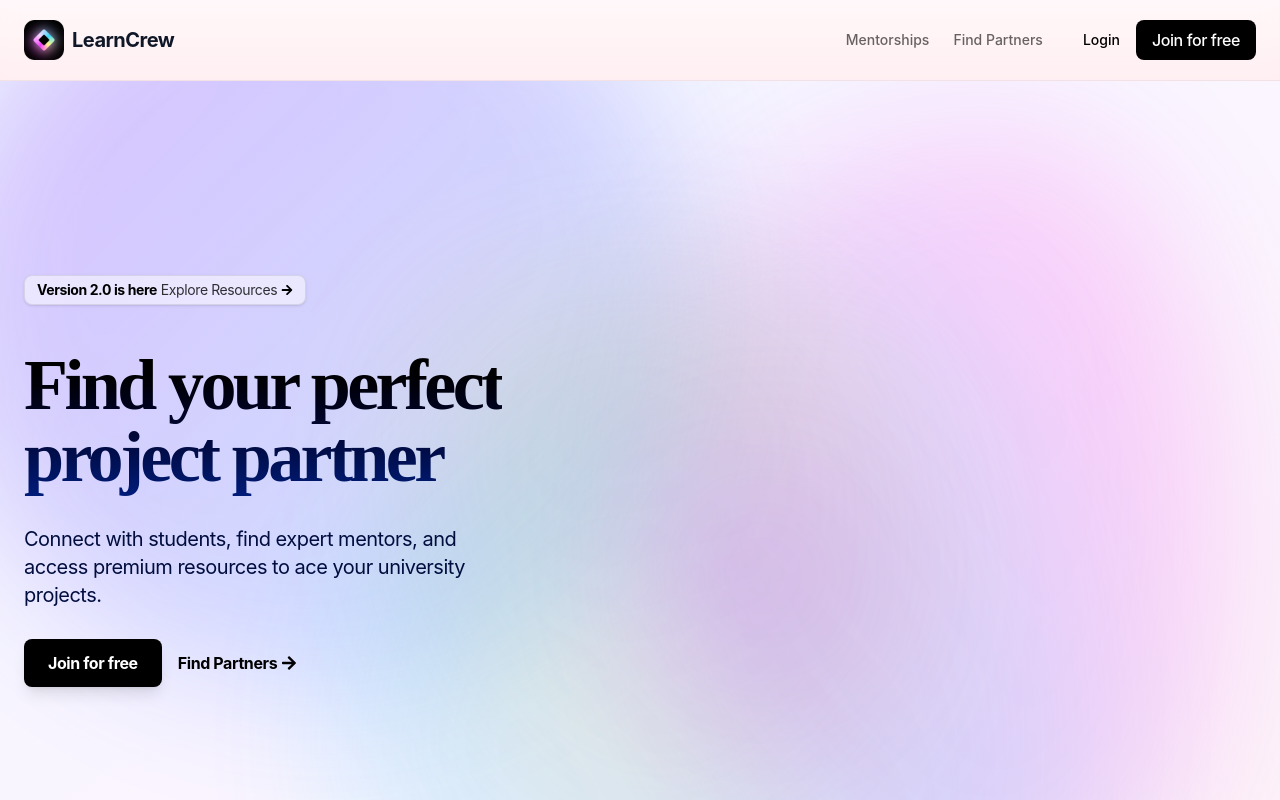
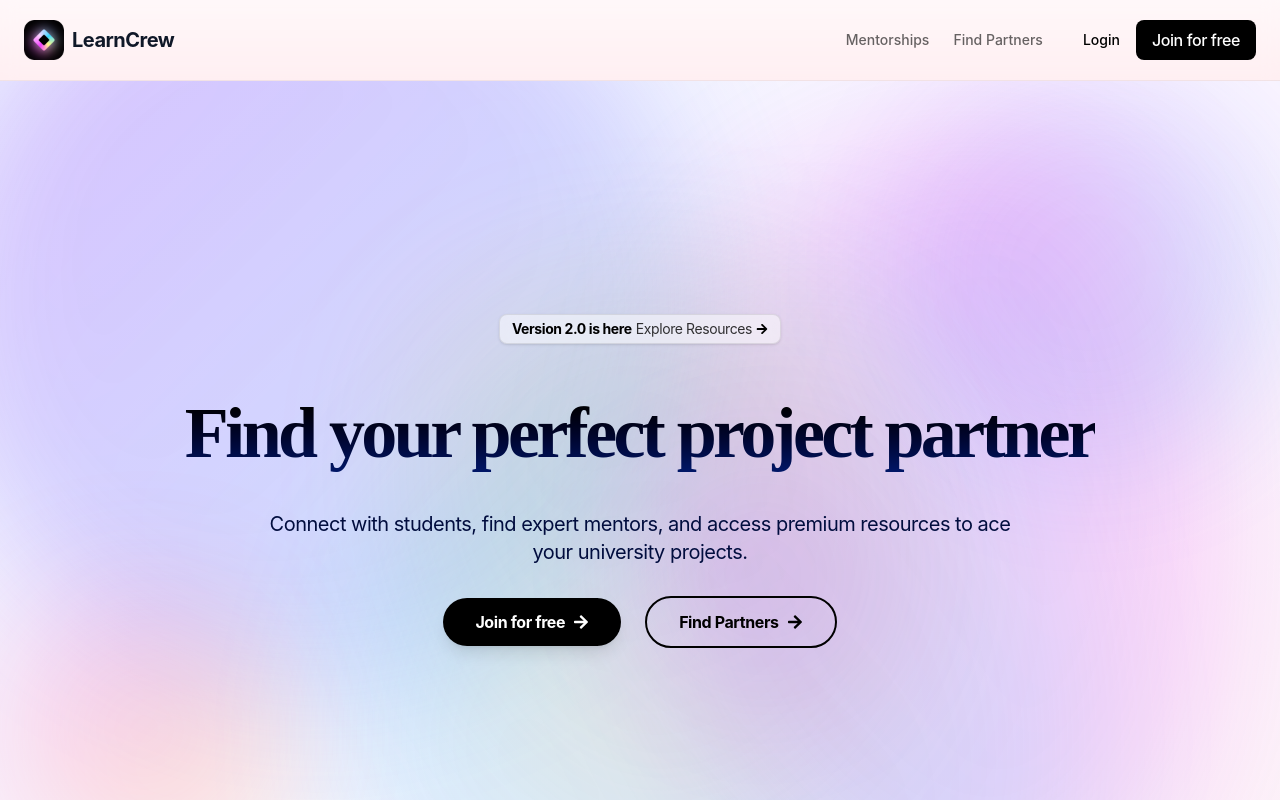
Before and after one commit to Bl0u/frontend-v1.0, a React app: page / in a window 1280 px wide. Shown: the top 800 px of the page. Built offline with nearby package versions, Linux system fonts and the light colour scheme; the HTML template or start-up script is replaced by a standard one.

Commit message:
completionId: cgen-a693b3971cd544f7819bf688778e619f
cgen-a693b3971cd544f7819bf688778e619f

```diff
--- a/src/sections/Hero.jsx
+++ b/src/sections/Hero.jsx
@@ -130,9 +130,11 @@ export const Hero = () => {
                 />
             </div>
 
-            <div className="container mx-auto px-4 md:px-6 relative z-10 flex flex-col items-center md:items-start justify-center">
-                <div className="md:flex items-center justify-center md:justify-between w-full">
-                    <div className="md:w-[478px]">
+            {/* Floating decorative elements like in Home */}
+            <div className="absolute top-0 right-0 w-96 h-96 opacity-15 rounded-full blur-3xl animate-float" style={{ background: 'linear-gradient(135deg, #9403FD 0%, #00ADFE 100%)' }}></div>
+            <div className="absolute bottom-0 left-0 w-72 h-72 opacity-20 rounded-full blur-3xl animate-float" style={{ animationDelay: '2s', background: 'linear-gradient(135deg, #FF12DC 0%, #FFB912 100%)' }}></div>
+
+            <div className="max-w-7xl mx-auto px-8 lg:px-16 xl:px-24 text-center relative z-10">
                 <motion.div
                     className="inline-flex border border-[#222]/10 px-3 py-1 rounded-lg tracking-tight shadow-sm bg-white/50 backdrop-blur gap-1 items-center mb-5 cursor-pointer hover:bg-white/70 transition-colors"
                     initial={{ opacity: 0, y: -20 }}
@@ -144,7 +146,7 @@ export const Hero = () => {
                     <FaArrowRight className="h-3 w-3 text-black" />
                 </motion.div>
                 <motion.h1
-                            className="text-5xl md:text-6xl lg:text-7xl font-bold tracking-tighter bg-gradient-to-b from-black to-[#001E80] text-transparent bg-clip-text mt-6 pb-2"
+                    className="text-5xl md:text-6xl lg:text-7xl font-bold tracking-tighter bg-gradient-to-b from-black to-[#001E80] text-transparent bg-clip-text mt-6 pb-2 leading-tight"
                     initial={{ opacity: 0, y: 20 }}
                     animate={{ opacity: 1, y: 0 }}
                     transition={{ duration: 0.7, delay: 0.1 }}
@@ -152,7 +154,7 @@ export const Hero = () => {
                     Find your perfect project partner
                 </motion.h1>
                 <motion.p
-                            className="text-lg md:text-xl text-[#010D3E] tracking-tight mt-6"
+                    className="text-lg md:text-xl text-[#010D3E] tracking-tight mt-6 max-w-3xl mx-auto"
                     initial={{ opacity: 0, y: 20 }}
                     animate={{ opacity: 1, y: 0 }}
                     transition={{ duration: 0.7, delay: 0.2 }}
@@ -160,21 +162,20 @@ export const Hero = () => {
                     Connect with students, find expert mentors, and access premium resources to ace your university projects.
                 </motion.p>
                 <motion.div
-                            className="flex gap-4 items-center mt-[30px]"
+                    className="flex flex-col sm:flex-row gap-6 justify-center items-center mt-[30px]"
                     initial={{ opacity: 0, y: 20 }}
                     animate={{ opacity: 1, y: 0 }}
                     transition={{ duration: 0.7, delay: 0.3 }}
                 >
-                            <Link to="/register" className="bg-black text-white px-6 py-3 rounded-lg font-bold tracking-tight hover:bg-black/80 transition-colors shadow-lg hover:shadow-xl hover:scale-105">
+                    <Link to="/register" className="bg-black text-white px-8 py-3 rounded-full font-bold tracking-tight hover:bg-black/80 transition-colors shadow-lg hover:shadow-xl hover:scale-105 inline-flex items-center gap-2">
                         Join for free
+                        <FaArrowRight className="h-4 w-4" />
                     </Link>
-                            <Link to="/partners" className="text-black font-bold tracking-tight flex items-center gap-1 hover:gap-2 transition-all hover:translate-x-1">
+                    <Link to="/partners" className="text-black font-bold tracking-tight flex items-center gap-2 hover:gap-3 transition-all hover:translate-x-1 border-2 border-black px-8 py-3 rounded-full hover:bg-black/5">
                         Find Partners <FaArrowRight className="h-4 w-4" />
                     </Link>
                 </motion.div>
             </div>
-                </div>
-            </div>
         </section>
     );
 };
```
Lines whose indentation alone changed are shown as unchanged.
